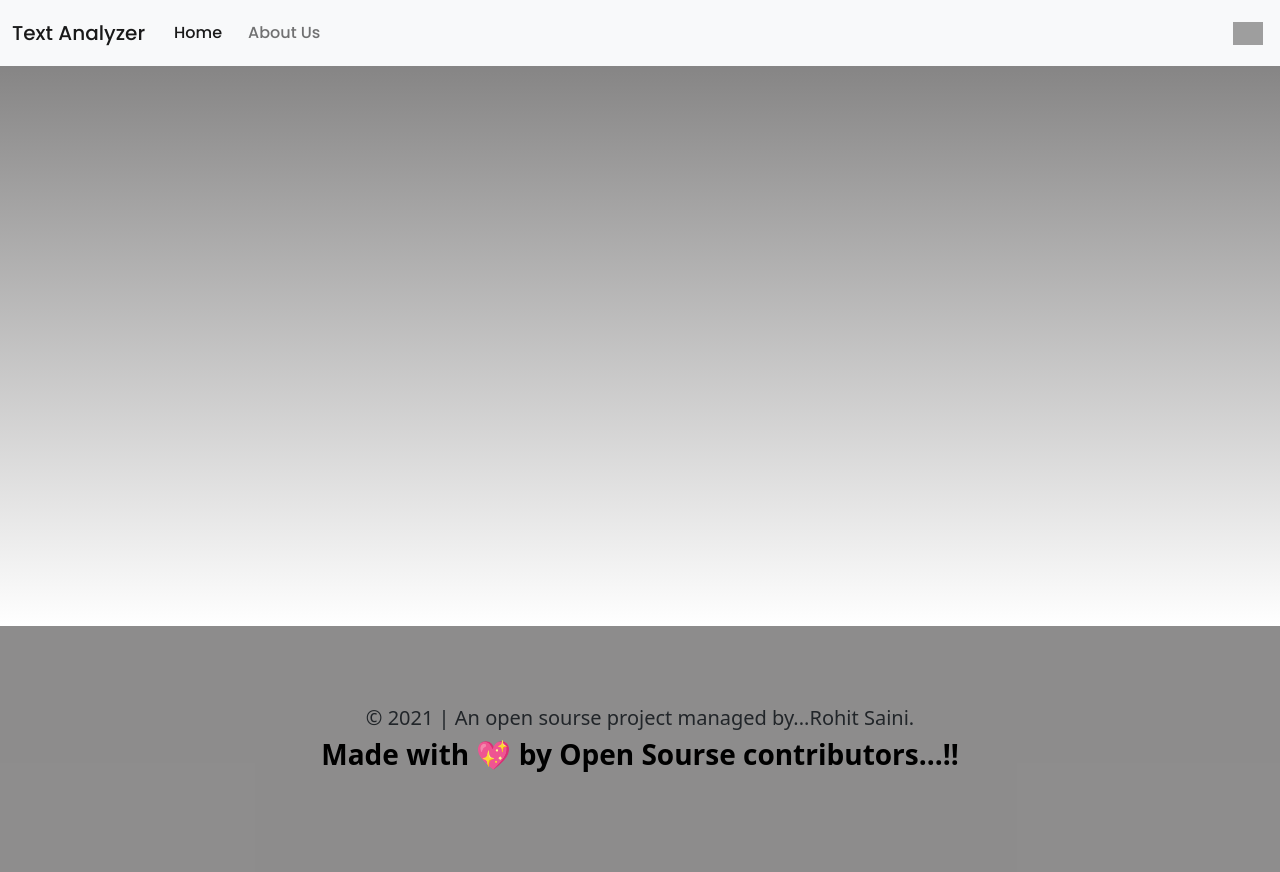
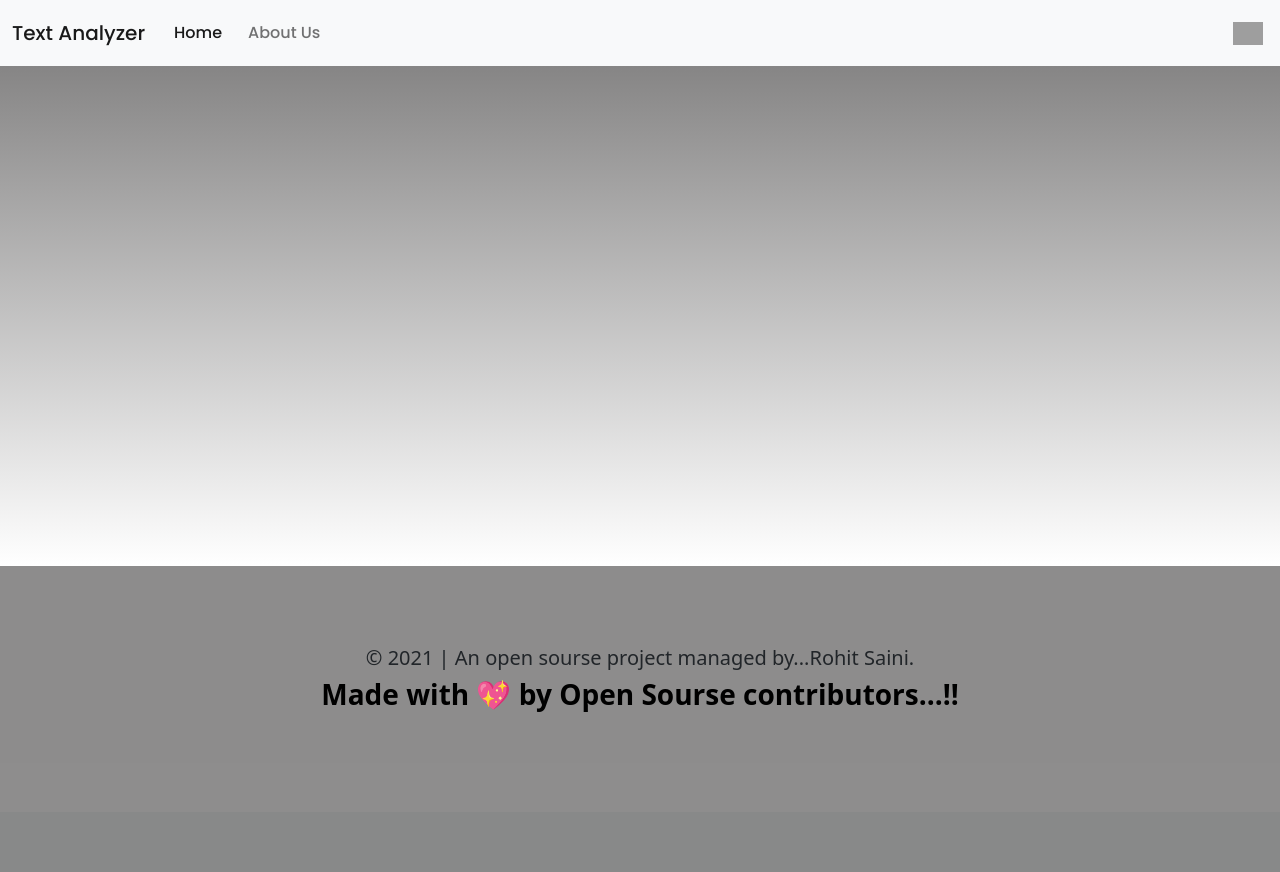
Before and after one commit to rockingrohit9639/TextAnalyzer, a Django app: template templates/gallery.html in a window 1280 px wide. After the commit the page ends 712 px from the top, so only its background shows below. Run offline with Django 3.2, Linux system fonts and the light colour scheme; the template is opened without the code that fills it, so the values that code supplies are empty; some libraries are stand-ins or nearby versions; grey boxes are pictures that could not be loaded.

Commit message:
update the gallery.html.

```diff
--- a/templates/gallery.html
+++ b/templates/gallery.html
@@ -1,7 +1,16 @@
 {% extends 'base.html' %}
 {% block content %}
 
-    <section id = "home">
+<style>
+    .home{
+                    min-height: 500px;
+                    background:linear-gradient(to bottom, rgb(134, 133, 133) , white);
+                    background-size: cover;
+                    background-attachment: fixed;
+            }
+</style>
+
+    <div class = "home">
         <div class="main-content">
 
             {% if text %}
@@ -16,6 +25,6 @@
                 {% endfor %}
             </div>
         </div>
-    </section>
+    </div>
 
 {% endblock %}
```
